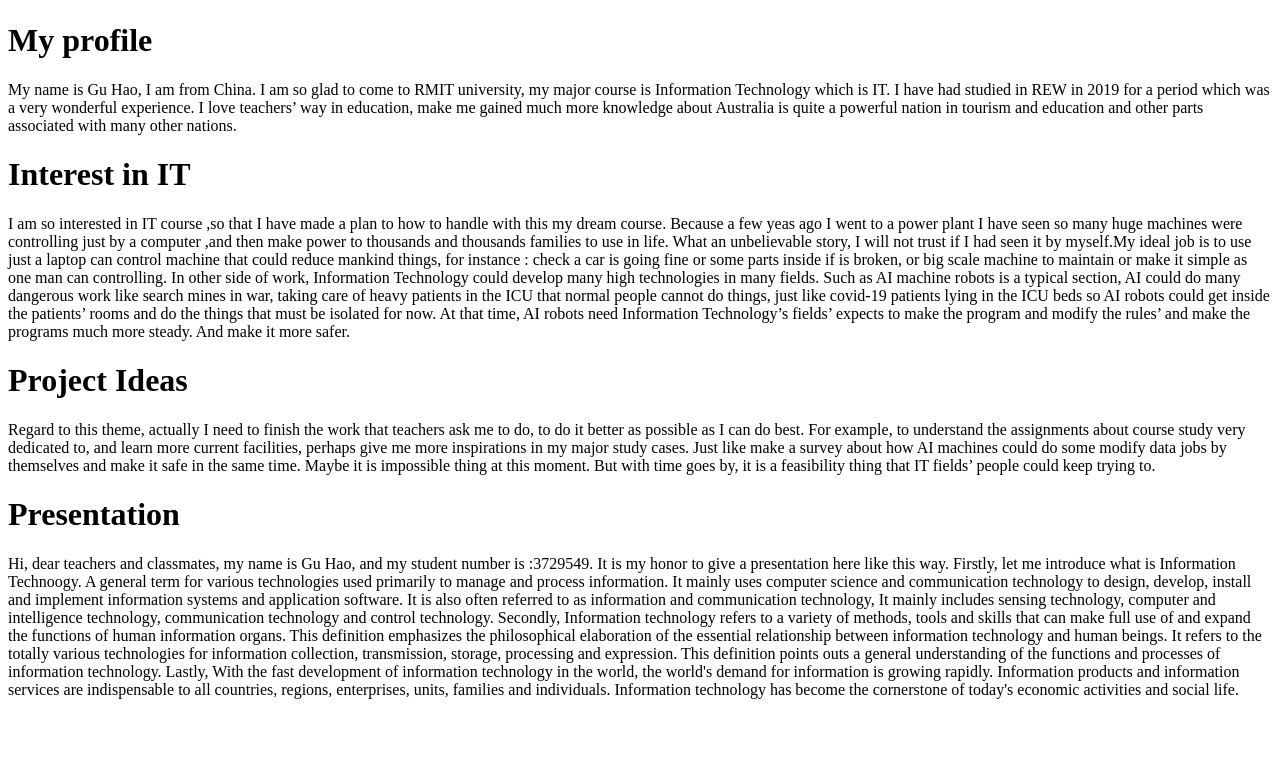
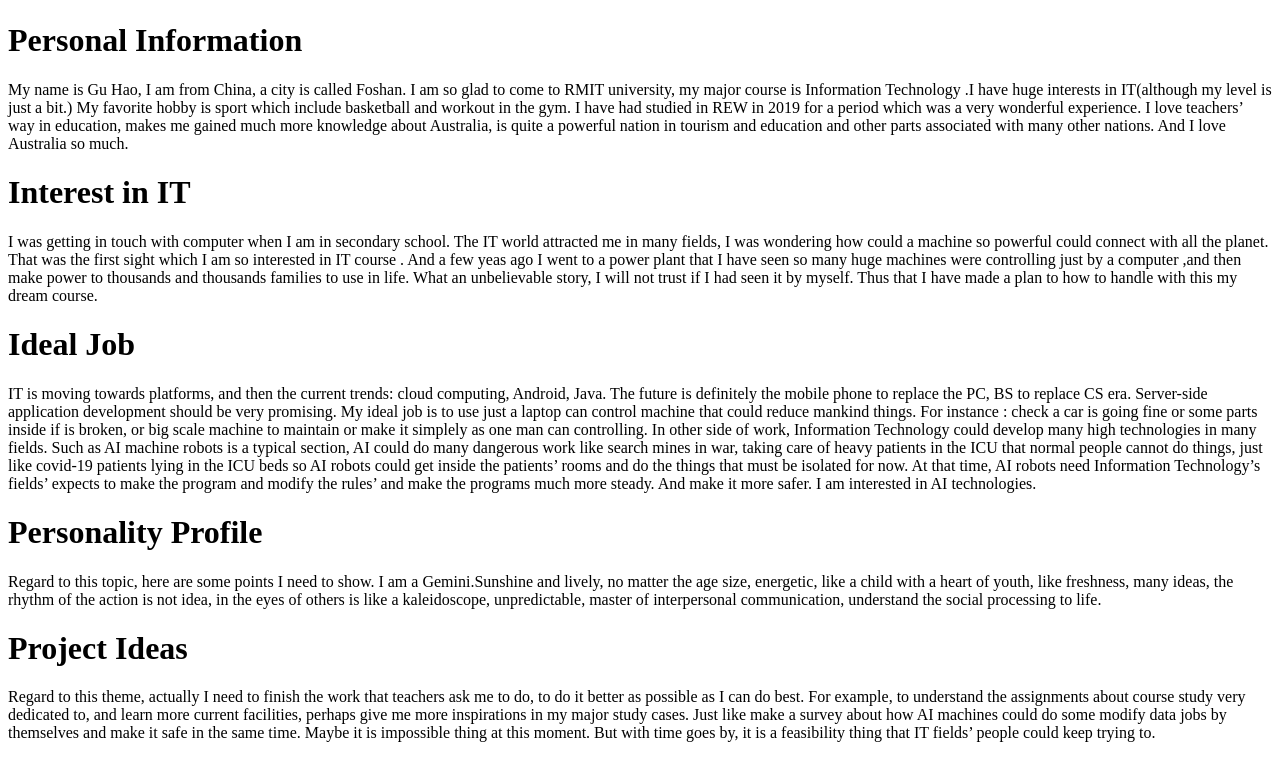
Before and after one commit to HaoGus3729549/HaoGus3729549.github.io, a plain HTML site: page index.html in a window 1280 px wide. Shown: the part 27-800 px from the top of the page. Drawn offline with Linux system fonts and the light colour scheme.

Commit message:
Update index.html

```diff
--- a/index.html
+++ b/index.html
@@ -4,34 +4,38 @@
 
  <img src="./me.jpg">
 
-<h1>My profile</h1>
-<p>My name is Gu Hao, I am from China. I am so glad to come to RMIT university, my major course is Information Technology which is IT.
-I have had studied in REW in 2019 for a period which was a very wonderful experience. I love teachers’ way in education, make me gained much more knowledge about Australia is quite a powerful nation in tourism and education and other parts associated with many other nations.
+<h1>Personal Information</h1>
+<p>My name is Gu Hao, I am from China, a city is called Foshan. I am so glad to come to RMIT university, my major course is Information Technology .I have huge interests in IT(although my level is just a bit.) My favorite hobby is sport which include basketball and workout in the gym. I have had studied in REW in 2019 for a period which was a very wonderful experience. I love teachers’ way in education, makes me gained much more knowledge about Australia, is quite a powerful nation in tourism and education and other parts associated with many other nations. And I love Australia so much.</p>
+
+<!DOCTYPE html>
+<html>
+<body>
+
+<h1>Interest in IT</h1>
+<p>I was getting in touch with computer when I am in secondary school. The IT world attracted me in many fields, I was wondering how could a machine so powerful could connect with all the planet. That was the first sight which I am so interested in IT course . And a few yeas ago I went to a power plant that I have seen so many huge machines were controlling just by a computer ,and then make power to thousands and thousands families to use in life. What an unbelievable story, I will not trust if I had seen it by myself. Thus that I have made a plan to how to handle with this my dream course.
+
+
+
+<h1>Ideal Job</h1>
+<p>IT is moving towards platforms, and then the current trends: cloud computing, Android, Java. The future is definitely the mobile phone to replace the PC, BS to replace CS era. Server-side application development should be very promising.
+My ideal job is to use just a laptop can control machine that could reduce mankind things. For instance : check a car is going fine or some parts inside if is broken, or big scale machine to maintain or make it simplely as one man can controlling.
+In other side of work, Information Technology could develop many high technologies in many fields. Such as AI machine robots is a typical section, AI could do many dangerous work like search mines in war, taking care of heavy patients in the ICU that normal people cannot do things, just like covid-19 patients lying in the ICU beds so AI robots could get inside the patients’ rooms and do the things that must be isolated for now. At that time, AI robots need Information Technology’s fields’ expects to make the program and modify the rules’ and make the programs much more steady. And make it more safer. I am interested in AI technologies.
 </p>
 
 <!DOCTYPE html>
 <html>
 <body>
 
-<h1>Interest in IT</h1>
-<p>I am so interested in IT course ,so that I have made a plan to how to handle with this my dream course. Because a few yeas ago I went to a power plant I have seen so many huge machines were controlling just by a computer ,and then make power to thousands and thousands families to use in life. What an unbelievable story, I will not trust if I had seen it by myself.My ideal job is to use just a laptop can control machine that could reduce mankind things, for instance : check a car is going fine or some parts inside if is broken, or big scale machine to maintain or make it simple as one man can controlling.
-In other side of work, Information Technology could develop many high technologies in many fields. Such as AI machine robots is a typical section, AI could do many dangerous work like search mines in war, taking care of heavy patients in the ICU that normal people cannot do things, just like covid-19 patients lying in the ICU beds so AI robots could get inside the patients’ rooms and do the things that must be isolated for now. At that time, AI robots need Information Technology’s fields’ expects to make the program and modify the rules’ and make the programs much more steady. And make it more safer.
-
-
-
-<h1>Project Ideas</h1>
-<p>Regard to this theme, actually I need to finish the work that teachers ask me to do, to do it better as possible as I can do best. For example, to understand the assignments about course study very dedicated to, and learn more current facilities, perhaps give me more inspirations in my major study cases. Just like make a survey about how AI machines could do some modify data jobs by themselves and make it safe in the same time. Maybe it is impossible thing at this moment. But with time goes by, it is a feasibility thing that IT fields’ people could keep trying to. </p>
+<h1>Personality Profile</h1>
+<p>Regard to this topic, here are some points I need to show. I am a Gemini.Sunshine and lively, no matter the age size, energetic, like a child with a heart of youth, like freshness, many ideas, the rhythm of the action is not idea, in the eyes of others is like a kaleidoscope, unpredictable, master of interpersonal communication, understand the social processing to life.</p>
 
 </body>
 </html>
 
 
-<h1>Presentation</h1>
-<p>Hi, dear teachers and classmates, my name is Gu Hao, and my student number is :3729549. It is my honor to give a presentation here like this way.
-Firstly, let me introduce what is Information Technoogy.  A general term for various technologies used primarily to manage and process information. It mainly uses computer science and communication technology to design, develop, install and implement information systems and application software. It is also often referred to as information and communication technology,
-It mainly includes sensing technology, computer and intelligence technology, communication technology and control technology.
-Secondly, Information technology refers to a variety of methods, tools and skills that can make full use of and expand the functions of human information organs. This definition emphasizes the philosophical elaboration of the essential relationship between information technology and human beings. It refers to the totally various technologies for information collection, transmission, storage, processing and expression. This definition points outs a general understanding of the functions and processes of information technology.
-Lastly, With the fast development of information technology in the world, the world's demand for information is growing rapidly. Information products and information services are indispensable to all countries, regions, enterprises, units, families and individuals. Information technology has become the cornerstone of today's economic activities and social life.
+<h1>Project Ideas</h1>
+<p>Regard to this theme, actually I need to finish the work that teachers ask me to do, to do it better as possible as I can do best. For example, to understand the assignments about course study very dedicated to, and learn more current facilities, perhaps give me more inspirations in my major study cases. Just like make a survey about how AI machines could do some modify data jobs by themselves and make it safe in the same time. Maybe it is impossible thing at this moment. But with time goes by, it is a feasibility thing that IT fields’ people could keep trying to.
+
 </p>
 
 </body>
```
